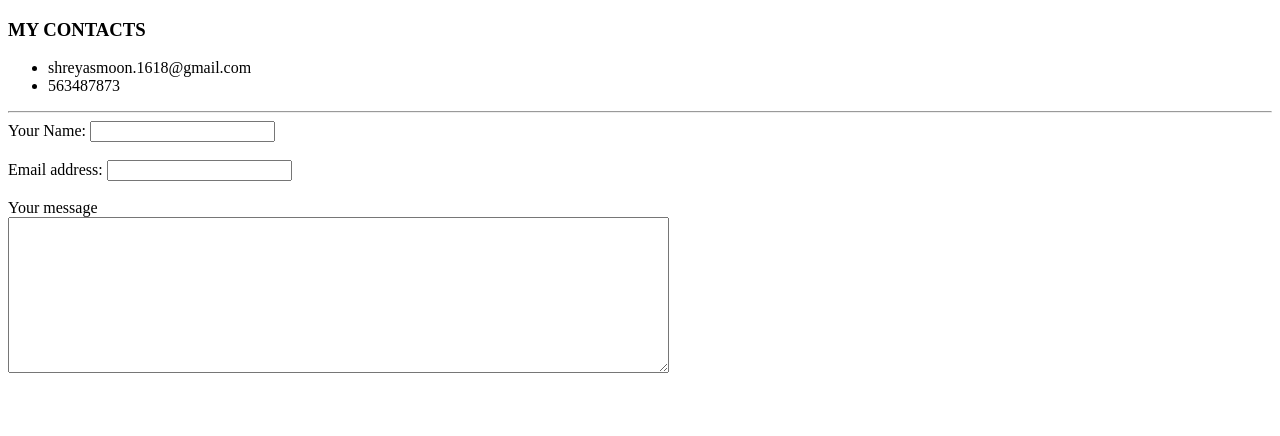
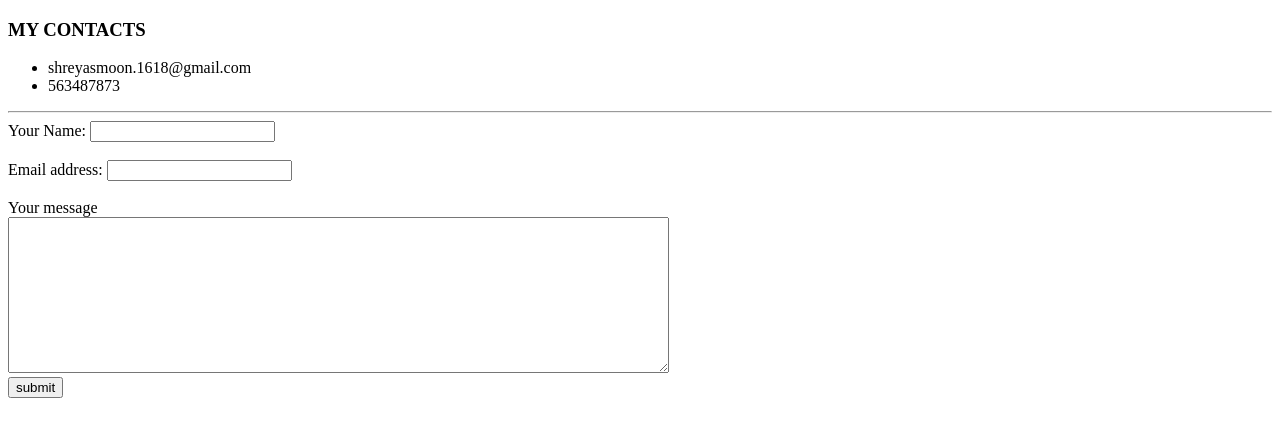
Before and after one commit to Tr3v3r1618/CV, a plain HTML site: page contacts.html in a window 1280 px wide. Drawn offline with Linux system fonts and the light colour scheme.

Commit message:
Update contacts.html

```diff
--- a/contacts.html
+++ b/contacts.html
@@ -17,5 +17,7 @@
       <label for="">Email address:</label>
       <input type="email" name="your email" value=""><br><br>
       <label for="">Your message</label><br>
-      <textarea name="name" rows="10" cols="80"></textarea>
+      <textarea name="name" rows="10" cols="80"></textarea><br>
+      <input type="submit" name="" value="submit">
+     </form>
 </html>
```
